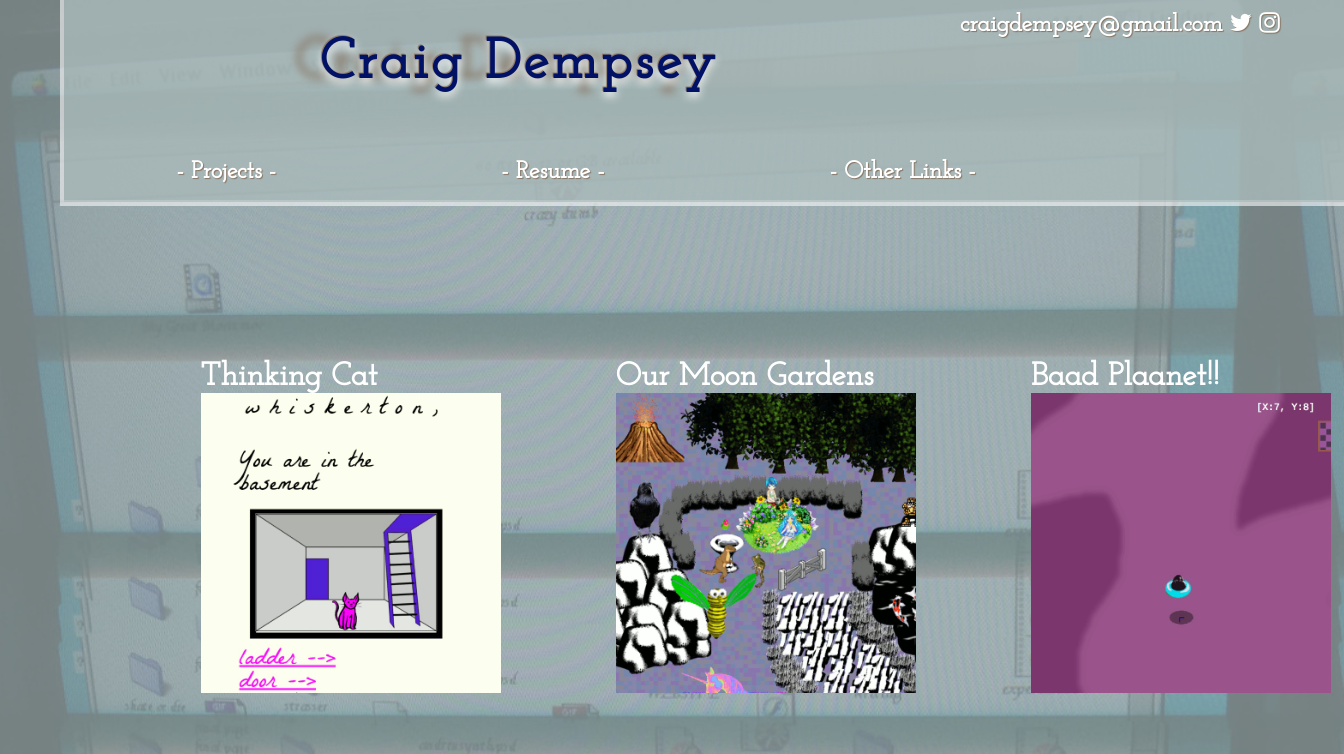
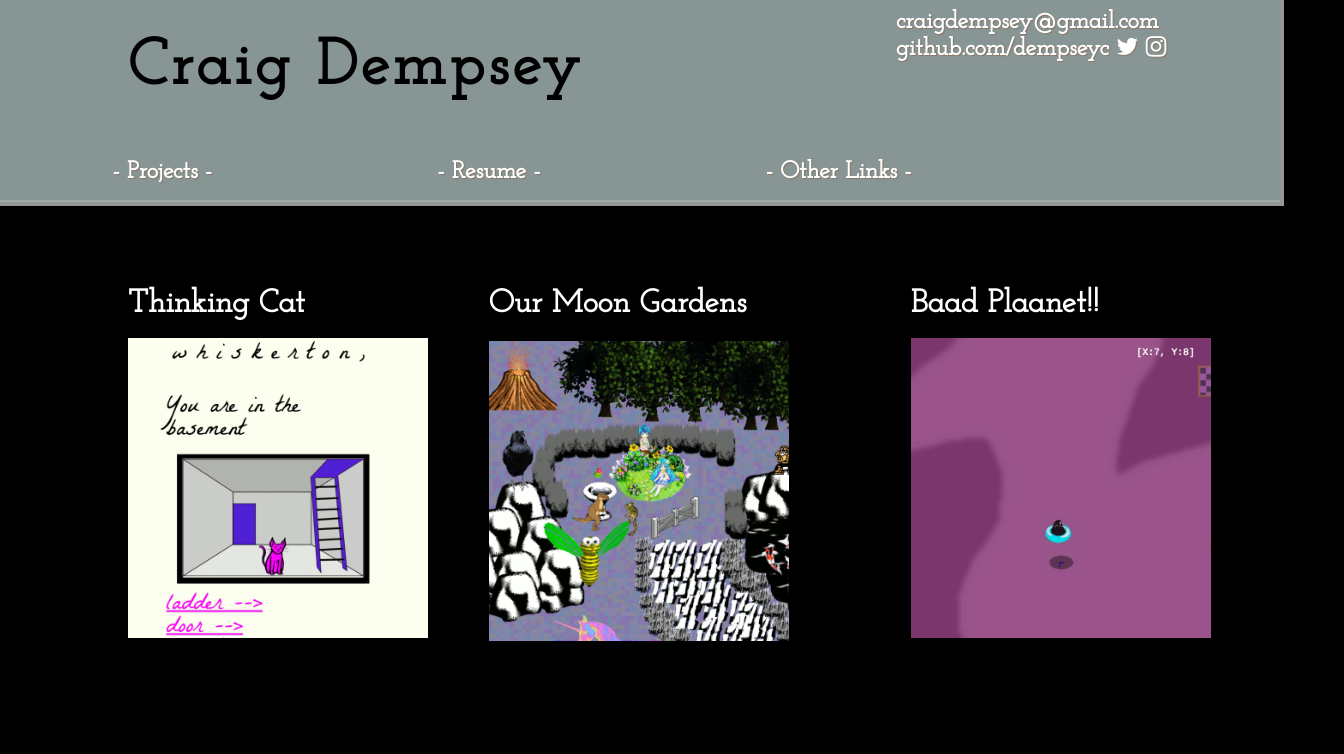
Before and after one commit to dempseyc/clldportfolio, a plain HTML site: page index.html in a window 1280 px wide. Shown: the top 754 px of the page, 1344 px wide, since content can reach past the window. Drawn offline with Linux system fonts and the light colour scheme; a web font is replaced by a local one.

Commit message:
css stuff

```diff
--- a/index.html
+++ b/index.html
@@ -4,31 +4,23 @@
   <meta charset="utf-8">
   <link href="style.css" rel="stylesheet" type="text/css">
   <link href="https://fonts.googleapis.com/css?family=Josefin+Slab" rel="stylesheet"  type='text/css'>
-  <link href="https://fonts.googleapis.com/css?family=Raleway+Dots" rel="stylesheet">
-  <link href="https://fonts.googleapis.com/css?family=Raleway:500" rel="stylesheet"  type='text/css'>
   <link rel="stylesheet" href="https://cdnjs.cloudflare.com/ajax/libs/font-awesome/4.7.0/css/font-awesome.min.css">
   <title>Craig Dempsey</title>
 </head>
 
 <body>
 
-  <!-- <h1 id="printout">0</h1> -->
   <div id="main-container" class="container transparent">
 
     <header class="top-to-bottom">
 
-      <name class="display-text n-unshadow">
-        <h1>Craig Dempsey</h1>
-      </name>
-      <name class="display-text n-shadow">
-        <h1>Craig Dempsey</h1>
-      </name>
       <name class="display-text n-one">
         <h1>Craig Dempsey</h1>
       </name>
 
       <contact>
         <a href="mailto:craigdempsey@gmail.com">craigdempsey@gmail.com</a>
+        <a href="https://github.com/dempseyc?tab=repositories">github.com/dempseyc</a>
         <a href="https://twitter.com/dempseycraig" class="fa fa-twitter"></a>
         <a href="https://www.instagram.com/dempseycraig/" class="fa fa-instagram"></a>
       </contact>
@@ -53,7 +45,7 @@
       </div> <!-- home -->
 
       <div id="resume" class="content-item">
-        <h2>Resume</h2>
+        <h2>drag to desktop</h2>
         <div class="r-shadow" height="1056px" width="816px"></div>
         <div class="r-unshadow" height="1056px" width="816px"></div>
         <div class="r-one">
--- a/script.js
+++ b/script.js
@@ -1,43 +1,4 @@
 $(document).ready(function(){
-  let a = 1;
-  let b = 1;
-  let w = window.innerWidth;
-  let h = window.innerHeight;
-  // let P = $('#printout');
-  let nSH = $('.n-shadow');
-  let nuSH = $('.n-unshadow');
-  let rSH = $('.r-shadow');
-  let ruSH = $('.r-unshadow');
-  let eSH = $('.e-shadow');
-  let euSH = $('.e-unshadow');
-  let sXAngle = 7;
-  let sYAngle = 5;
-  let usXAngle = 7;
-  let usYAngle = 5;
-  let body = $('body');
-  let T = $('.transparent');
-
-  // replace this with an animation that works for all devices without hover
-  body.on('mousemove', function(e) {
-      a = e.clientY/h;
-      b = e.clientX/w;
-      sXAngle = 4 + 1.5*b;
-      sYAngle = 5 + 1.6*a;
-      usXAngle = 5 - 0.4*b;
-      usYAngle = 5 - 0.4*a;
-      nSH.css('left',sXAngle+'%');
-      nSH.css('top',sYAngle+'%');
-      nuSH.css('left',usXAngle+'%');
-      nuSH.css('top',usYAngle+'%');
-      rSH.css('left',sXAngle+'%');
-      rSH.css('top',sYAngle+'%');
-      ruSH.css('left',usXAngle+'%');
-      ruSH.css('top',usYAngle+'%');
-      eSH.css('left',sXAngle+'%');
-      eSH.css('top',sYAngle+'%');
-      euSH.css('left',usXAngle+'%');
-      euSH.css('top',usYAngle+'%');
-  });
 
   let Projs = $('#projects');
 
--- a/style.css
+++ b/style.css
@@ -58,7 +58,9 @@ html {
 
 body {
   /*background-color: #ABB;*/
-  background-image: url("public/images/andrews_mac_background.jpg");
+  background-color: #000;
+
+  /*background-image: url("public/images/andrews_mac_background.jpg");*/
   background-size: cover;
   font-family: 'Josefin Slab', serif;
   font-weight: bold;
@@ -102,15 +104,12 @@ nav ul li {
 }
 
 #main-container {
-  display: grid;
-  width: 100vw;
-  grid-template-rows: 75vh minmax(25vh, auto) 50px calc(75vh - 50px) 25vh 25vh 75vh;
-  /*top: 20%;*/
+
 }
 
 .container {
   margin: 0 auto;
-  padding: 0 0 0 5%;
+  padding: 0;
 }
 
 header {
@@ -130,45 +129,11 @@ header a {
   text-shadow: 1px 1px 1px rgba(136,119,102,1);;
 }
 
-/*.top-to-bottom {
-  border-width: 3px;
-  border-style: solid;
-  -webkit-border-image:
-    -webkit-gradient(linear, 0 0, 0 100%, from(black), to(rgba(0, 0, 0, 0))) 1 100%;
-  -webkit-border-image:
-    -webkit-linear-gradient(black, rgba(0, 0, 0, 0)) 1 100%;
-  -moz-border-image:
-    -moz-linear-gradient(black, rgba(0, 0, 0, 0)) 1 100%;
-  -o-border-image:
-    -o-linear-gradient(black, rgba(0, 0, 0, 0)) 1 100%;
-  border-image:
-    linear-gradient(to bottom, black, rgba(0, 0, 0, 0)) 1 100%;
-}*/
-
 name {
-  font-size: 3.5em;
-  /*font-family: 'Raleway', sans-serif;*/
+  font-size: 4em;
   font-weight: '500';
   letter-spacing: 0.06em;
-  margin: 2% 0% 0% 15%;
-}
-
-.n-unshadow {
-  display: block;
-  position:absolute;
-  top: 5.0%;
-  left: 3.0%;
-  color: rgba(136,119,102,1);
-  filter: blur(4px);
-}
-
-.n-shadow {
-  display: block;
-  position:absolute;
-  top: 7.0%;
-  left: 5.0%;
-  color: #FFF;
-  filter: blur(4px);
+  margin: 2% 0% 0% 5%;
 }
 
 .n-one {
@@ -176,8 +141,7 @@ name {
   position:absolute;
   top: 5%;
   left: 5%;
-  color: #016;
-  text-shadow: -1px -1px 1px rgba(136,119,102,1);
+  color: #000;
 }
 
 contact {
@@ -208,17 +172,16 @@ contact {
 
 .proj-elem {
   display: inline-flex;
-  align-content: center;
+  align-items: center;
   flex-direction: column;
-  margin: 5%;
 }
 .proj-elem a {
   font-size: 2em;
-  margin: 5%;
 }
 .proj-elem img {
   width: 300px;
   height: 300px;
+  margin-top: 5%;
 }
 
 .e-unshadow {
```
